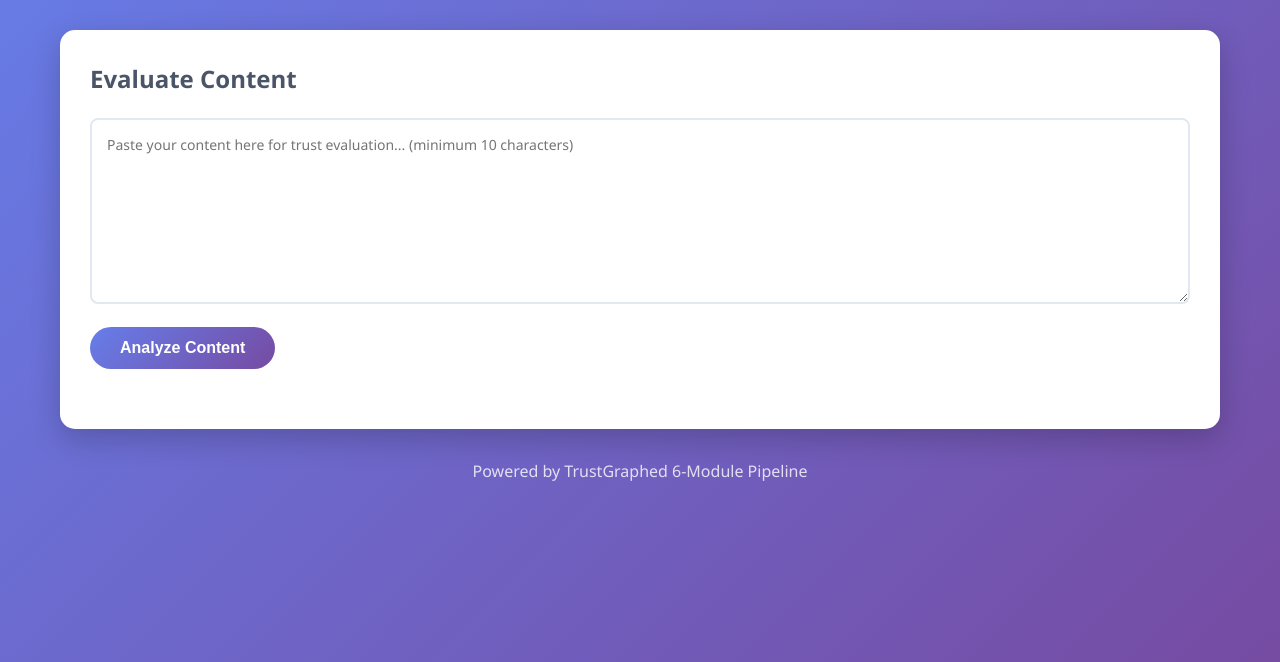
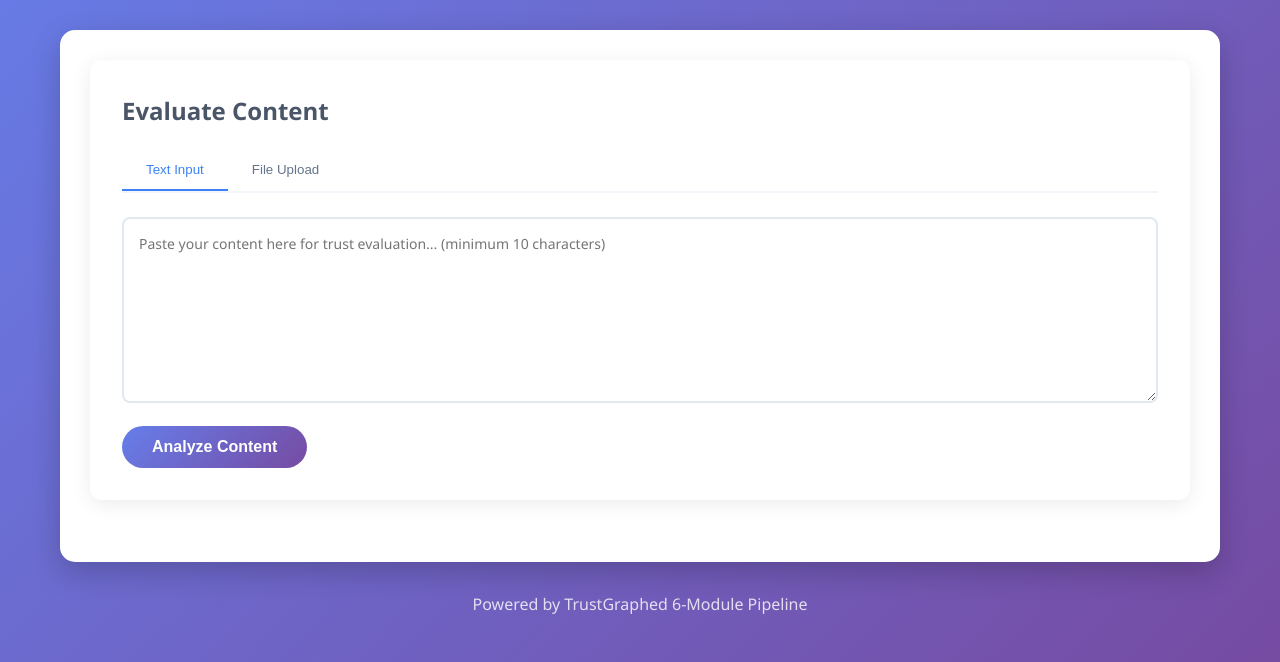
Before and after one commit to rm3non/TrustGraphed, a Flask app: page / in a window 1280 px wide. Shown: the part 138-800 px from the top of the page. Run offline with Flask 3, Linux system fonts and the light colour scheme; some libraries are stand-ins or nearby versions.

Commit message:
Assistant checkpoint: Add file upload functionality to TrustGraphed
Assistant generated file changes:
- templates/index.html: Add file upload option to evaluation form
- static/styles.css: Add styles for file upload components
- static/app.js: Add file upload handling to frontend JavaScript, Update form submission to handle both text and file inputs
- backend/routes/evaluate.py: Add file upload handling to evaluation endpoint, Add file content extraction function, Update evaluate endpoint to handle file uploads

---

User prompt:

How can you say that when this is missing the option to upload the files

Replit-Commit-Author: Assistant
Replit-Commit-Session-Id: 044bfc0b-1da2-4616-b13d-0f7f5f9b1bc0

```diff
--- a/static/app.js
+++ b/static/app.js
@@ -15,8 +15,100 @@ class TrustGraphedApp {
     init() {
         this.form.addEventListener('submit', (e) => this.handleSubmit(e));
 
+        // Tab switching
+        document.getElementById('textTab').addEventListener('click', () => this.switchTab('text'));
+        document.getElementById('fileTab').addEventListener('click', () => this.switchTab('file'));
+
+        // File upload handling
+        this.setupFileUpload();
+
         // Test backend connection on load
         this.testConnection();
+    }
+
+    switchTab(type) {
+        const textTab = document.getElementById('textTab');
+        const fileTab = document.getElementById('fileTab');
+        const textSection = document.getElementById('textInputSection');
+        const fileSection = document.getElementById('fileInputSection');
+
+        if (type === 'text') {
+            textTab.classList.add('active');
+            fileTab.classList.remove('active');
+            textSection.classList.add('active');
+            textSection.classList.remove('hidden');
+            fileSection.classList.remove('active');
+            fileSection.classList.add('hidden');
+        } else {
+            fileTab.classList.add('active');
+            textTab.classList.remove('active');
+            fileSection.classList.add('active');
+            fileSection.classList.remove('hidden');
+            textSection.classList.remove('active');
+            textSection.classList.add('hidden');
+        }
+    }
+
+    setupFileUpload() {
+        const fileInput = document.getElementById('fileInput');
+        const dropZone = document.getElementById('fileDropZone');
+        const fileInfo = document.getElementById('fileInfo');
+        const fileName = document.getElementById('fileName');
+        const removeFile = document.getElementById('removeFile');
+
+        // Click to upload
+        dropZone.addEventListener('click', () => fileInput.click());
+
+        // File selection
+        fileInput.addEventListener('change', (e) => {
+            if (e.target.files.length > 0) {
+                this.handleFileSelect(e.target.files[0]);
+            }
+        });
+
+        // Drag and drop
+        dropZone.addEventListener('dragover', (e) => {
+            e.preventDefault();
+            dropZone.classList.add('dragover');
+        });
+
+        dropZone.addEventListener('dragleave', () => {
+            dropZone.classList.remove('dragover');
+        });
+
+        dropZone.addEventListener('drop', (e) => {
+            e.preventDefault();
+            dropZone.classList.remove('dragover');
+
+            if (e.dataTransfer.files.length > 0) {
+                this.handleFileSelect(e.dataTransfer.files[0]);
+            }
+        });
+
+        // Remove file
+        removeFile.addEventListener('click', () => {
+            fileInput.value = '';
+            fileInfo.classList.add('hidden');
+            dropZone.style.display = 'block';
+        });
+    }
+
+    handleFileSelect(file) {
+        const allowedTypes = ['text/plain', 'application/pdf', 'application/vnd.openxmlformats-officedocument.wordprocessingml.document', 'application/msword', 'text/markdown'];
+
+        if (!allowedTypes.includes(file.type) && !file.name.endsWith('.md')) {
+            this.showError('Please select a valid file type (TXT, PDF, DOCX, DOC, MD)');
+            return;
+        }
+
+        if (file.size > 10 * 1024 * 1024) { // 10MB limit
+            this.showError('File size must be less than 10MB');
+            return;
+        }
+
+        document.getElementById('fileName').textContent = file.name;
+        document.getElementById('fileInfo').classList.remove('hidden');
+        document.getElementById('fileDropZone').style.display = 'none';
     }
 
     async testConnection() {
@@ -33,10 +125,32 @@ class TrustGraphedApp {
     async handleSubmit(e) {
         e.preventDefault();
 
-        const content = this.contentInput.value.trim();
+        const fileInput = document.getElementById('fileInput');
+        const isFileMode = document.getElementById('fileTab').classList.contains('active');
 
-        if (!content || content.length < 10) {
-            this.showError('Please enter at least 10 characters of content to analyze.');
+        let content = '';
+        let requestData;
+
+        if (isFileMode && fileInput.files.length > 0) {
+            // File upload mode
+            const formData = new FormData();
+            formData.append('file', fileInput.files[0]);
+            requestData = formData;
+
+            console.log('Sending file for evaluation:', fileInput.files[0].name);
+        } else if (!isFileMode) {
+            // Text input mode
+            content = this.contentInput.value.trim();
+
+            if (!content || content.length < 10) {
+                this.showError('Please enter at least 10 characters of content to analyze.');
+                return;
+            }
+
+            requestData = JSON.stringify({ content: content });
+            console.log('Sending content for evaluation:', content.substring(0, 100) + '...');
+        } else {
+            this.showError('Please provide content to analyze - either enter text or upload a file.');
             return;
         }
 
@@ -45,15 +159,19 @@ class TrustGraphedApp {
         this.hideResults();
 
         try {
-            console.log('Sending content for evaluation:', content.substring(0, 100) + '...');
+            const fetchOptions = {
+                method: 'POST',
+                body: requestData
+            };
 
-            const response = await fetch('/evaluate', {
-                method: 'POST',
-                headers: {
+            // Only set Content-Type for JSON, let browser set it for FormData
+            if (!isFileMode || fileInput.files.length === 0) {
+                fetchOptions.headers = {
                     'Content-Type': 'application/json',
-                },
-                body: JSON.stringify({ content: content })
-            });
+                };
+            }
+
+            const response = await fetch('/evaluate', fetchOptions);
 
             console.log('Response status:', response.status);
 
--- a/static/styles.css
+++ b/static/styles.css
@@ -1,4 +1,3 @@
-
 * {
     margin: 0;
     padding: 0;
@@ -44,7 +43,95 @@ main {
 }
 
 .input-section {
-    margin-bottom: 30px;
+    background: white;
+    padding: 2rem;
+    border-radius: 12px;
+    box-shadow: 0 4px 20px rgba(0, 0, 0, 0.08);
+    margin-bottom: 2rem;
+}
+
+.input-tabs {
+    display: flex;
+    margin-bottom: 1.5rem;
+    border-bottom: 2px solid #f1f5f9;
+}
+
+.tab-btn {
+    padding: 0.75rem 1.5rem;
+    border: none;
+    background: none;
+    cursor: pointer;
+    font-weight: 500;
+    color: #64748b;
+    border-bottom: 2px solid transparent;
+    transition: all 0.3s ease;
+}
+
+.tab-btn.active {
+    color: #3b82f6;
+    border-bottom-color: #3b82f6;
+}
+
+.input-method {
+    transition: opacity 0.3s ease;
+}
+
+.input-method.hidden {
+    display: none;
+}
+
+.file-upload-area {
+    margin-bottom: 1rem;
+}
+
+.file-drop-zone {
+    border: 2px dashed #cbd5e1;
+    border-radius: 8px;
+    padding: 2rem;
+    text-align: center;
+    cursor: pointer;
+    transition: all 0.3s ease;
+    background: #f8fafc;
+}
+
+.file-drop-zone:hover {
+    border-color: #3b82f6;
+    background: #eff6ff;
+}
+
+.file-drop-zone.dragover {
+    border-color: #3b82f6;
+    background: #dbeafe;
+}
+
+.upload-icon {
+    font-size: 2rem;
+    margin-bottom: 0.5rem;
+}
+
+.file-info {
+    display: flex;
+    align-items: center;
+    justify-content: space-between;
+    padding: 0.75rem;
+    background: #f1f5f9;
+    border-radius: 6px;
+    margin-top: 0.5rem;
+}
+
+.file-info.hidden {
+    display: none;
+}
+
+#removeFile {
+    background: #ef4444;
+    color: white;
+    border: none;
+    border-radius: 50%;
+    width: 24px;
+    height: 24px;
+    cursor: pointer;
+    font-size: 12px;
 }
 
 .input-section h2 {
--- a/templates/index.html
+++ b/templates/index.html
@@ -17,13 +17,35 @@
         <main>
             <section class="input-section">
                 <h2>Evaluate Content</h2>
-                <form id="evaluationForm">
-                    <textarea
-                        id="contentInput"
-                        placeholder="Paste your content here for trust evaluation... (minimum 10 characters)"
-                        rows="8"
-                        required
-                    ></textarea>
+                <div class="input-tabs">
+                    <button type="button" id="textTab" class="tab-btn active">Text Input</button>
+                    <button type="button" id="fileTab" class="tab-btn">File Upload</button>
+                </div>
+
+                <form id="evaluationForm" enctype="multipart/form-data">
+                    <div id="textInputSection" class="input-method active">
+                        <textarea
+                            id="contentInput"
+                            placeholder="Paste your content here for trust evaluation... (minimum 10 characters)"
+                            rows="8"
+                        ></textarea>
+                    </div>
+
+                    <div id="fileInputSection" class="input-method hidden">
+                        <div class="file-upload-area">
+                            <input type="file" id="fileInput" accept=".txt,.pdf,.docx,.doc,.md" hidden>
+                            <div id="fileDropZone" class="file-drop-zone">
+                                <div class="upload-icon">📄</div>
+                                <p>Click to upload or drag & drop</p>
+                                <small>Supports: TXT, PDF, DOCX, DOC, MD</small>
+                            </div>
+                            <div id="fileInfo" class="file-info hidden">
+                                <span id="fileName"></span>
+                                <button type="button" id="removeFile">✕</button>
+                            </div>
+                        </div>
+                    </div>
+
                     <button type="submit" id="analyzeBtn">
                         <span id="btnText">Analyze Content</span>
                         <span id="loadingSpinner" class="spinner hidden">⟳</span>
```
Also changed, not shown: backend/routes/evaluate.py (+60 -7 lines).
